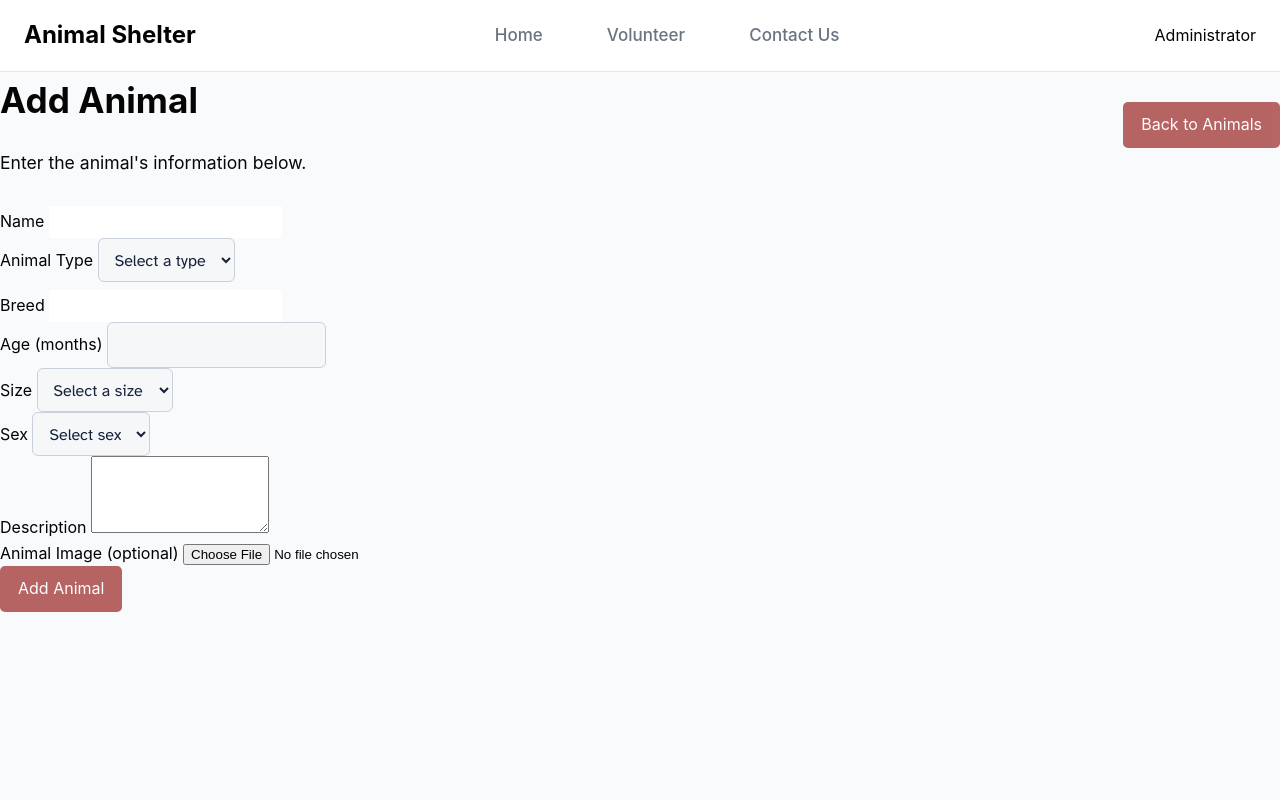
After one commit to DoomIAD/shelter, a Flask app: template templates/admin/add_animal.html in a window 1280 px wide. The commit adds this page. Run offline with Flask 3, Linux system fonts and the light colour scheme; the template is opened without the code that fills it, so the values that code supplies are empty; parts of the project's set-up code (start-up, migrations or seed data) failed here and were passed over.

Commit message:
Add animal management pages

```diff
--- a/database/database.py
+++ b/database/database.py
@@ -126,7 +126,8 @@ def init_db():
                 size TEXT NOT NULL,
                 sex TEXT NOT NULL,
                 description TEXT NOT NULL,
-                status TEXT NOT NULL DEFAULT 'available'
+                status TEXT NOT NULL DEFAULT 'available',
+                image_path TEXT
             );
 
             CREATE TABLE IF NOT EXISTS MedicalRecords (
--- a/main.py
+++ b/main.py
@@ -6,12 +6,15 @@ from routes.auth import auth
 from utils.auth_helpers import get_current_user
 from utils.decorators import admin_required
 from routes.admin import admin
+from routes.admin_animals import admin_animals
 
 # Initialize Flask application
 app = Flask(__name__)
+app.config["MAX_CONTENT_LENGTH"] = 5 * 1024 * 1024
 app.secret_key = SECRET_KEY
 app.register_blueprint(auth)
 app.register_blueprint(admin)
+app.register_blueprint(admin_animals)
 
 init_db()
 
--- a/static/css/style.css
+++ b/static/css/style.css
@@ -587,3 +587,83 @@ select {
         grid-template-columns: 1fr;
     }
 }
+
+
+/* Animal Management */
+
+.animal-management__toolbar {
+    display: flex;
+    justify-content: space-between;
+    align-items: center;
+    gap: 15px;
+    margin-bottom: 20px;
+}
+
+.animal-management__toolbar h2 {
+    margin: 0;
+}
+
+.animal-management__add-button {
+    padding: 10px 18px;
+    border: none;
+    border-radius: 5px;
+    background-color: #8b0000;
+    color: white;
+    font: inherit;
+    cursor: not-allowed;
+    opacity: 0.6;
+}
+
+.animal-table-wrapper {
+    width: 100%;
+    overflow-x: auto;
+    background-color: white;
+    border: 1px solid #ddd;
+    border-radius: 8px;
+}
+
+.animal-table {
+    width: 100%;
+    border-collapse: collapse;
+    text-align: left;
+}
+
+.animal-table th,
+.animal-table td {
+    padding: 15px;
+    border-bottom: 1px solid #ddd;
+    white-space: nowrap;
+}
+
+.animal-table th {
+    background-color: #f3f3f3;
+    font-weight: 700;
+}
+
+.animal-table tbody tr:hover {
+    background-color: #f9f9f9;
+}
+
+.animal-status {
+    display: inline-block;
+    padding: 5px 10px;
+    background-color: #eee;
+    border-radius: 12px;
+    font-size: 0.9rem;
+}
+
+.animal-management__empty {
+    padding: 30px;
+    text-align: center;
+    background-color: white;
+    border: 1px solid #ddd;
+    border-radius: 8px;
+    color: #666;
+}
+
+@media (max-width: 650px) {
+    .animal-management__toolbar {
+        align-items: flex-start;
+        flex-direction: column;
+    }
+}
--- /dev/null
+++ b/templates/admin/add_animal.html
@@ -0,0 +1,141 @@
+
+<!DOCTYPE html>
+<html lang="en">
+<head>
+    <meta charset="UTF-8" />
+    <meta name="viewport" content="width=device-width, initial-scale=1.0" />
+    <title>Manage Animals | Animal Shelter</title>
+
+    <link
+        rel="stylesheet"
+        href="{{ url_for('static', filename='css/style.css') }}"
+    />
+    <link
+        rel="stylesheet"
+        href="https://cdnjs.cloudflare.com/ajax/libs/font-awesome/4.7.0/css/font-awesome.min.css"
+    />
+    <link rel="preconnect" href="https://fonts.googleapis.com" />
+    <link rel="preconnect" href="https://fonts.gstatic.com" crossorigin />
+    <link
+        href="https://fonts.googleapis.com/css2?family=Atkinson+Hyperlegible:wght@400;700&display=swap"
+        rel="stylesheet"
+    />
+</head>
+
+<body>
+    <!-- Public Website Navigation -->
+    <header class="navbar">
+        <div class="navbar__container">
+            <h2 class="navbar__brand">Animal Shelter</h2>
+
+            <nav class="navbar__main-nav">
+                <ul class="nav-list">
+                    <li>
+                        <a href="{{ url_for('home') }}" class="nav-link">Home</a>
+                    </li>
+                    <li>
+                        <a href="#" class="nav-link">Volunteer</a>
+                    </li>
+                    <li>
+                        <a href="#" class="nav-link">Contact Us</a>
+                    </li>
+                </ul>
+            </nav>
+
+            <div class="navbar__user-actions">
+                <span class="nav-link">
+                    {{ current_user["first_name"] }}
+                </span>
+                <span>Administrator</span>
+            </div>
+        </div>
+    </header>
+
+        <main class="animal-management">
+            <div class="animal-management__toolbar">
+                <div>
+                    <h1>Add Animal</h1>
+                    <p>Enter the animal's information below.</p>
+                </div>
+
+                <a href="{{ url_for('admin_animals.index') }}"
+                class="animal-management__add-button">
+                    Back to Animals
+                </a>
+            </div>
+
+            <form method="POST"
+                enctype="multipart/form-data"
+                class="animal-form">
+
+                <div class="animal-form__field">
+                    <label for="name">Name</label>
+                    <input type="text" id="name" name="name" required>
+                </div>
+
+                <div class="animal-form__field">
+                    <label for="type">Animal Type</label>
+                    <select id="type" name="type" required>
+                        <option value="">Select a type</option>
+                        <option value="Dog">Dog</option>
+                        <option value="Cat">Cat</option>
+                        <option value="Other">Other</option>
+                    </select>
+                </div>
+
+                <div class="animal-form__field">
+                    <label for="breed">Breed</label>
+                    <input type="text" id="breed" name="breed" required>
+                </div>
+
+                <div class="animal-form__field">
+                    <label for="age_months">Age (months)</label>
+                    <input type="number"
+                        id="age_months"
+                        name="age_months"
+                        min="0"
+                        required>
+                </div>
+
+                <div class="animal-form__field">
+                    <label for="size">Size</label>
+                    <select id="size" name="size" required>
+                        <option value="">Select a size</option>
+                        <option value="Small">Small</option>
+                        <option value="Medium">Medium</option>
+                        <option value="Large">Large</option>
+                    </select>
+                </div>
+
+                <div class="animal-form__field">
+                    <label for="sex">Sex</label>
+                    <select id="sex" name="sex" required>
+                        <option value="">Select sex</option>
+                        <option value="Male">Male</option>
+                        <option value="Female">Female</option>
+                    </select>
+                </div>
+
+                <div class="animal-form__field">
+                    <label for="description">Description</label>
+                    <textarea id="description"
+                            name="description"
+                            rows="5"
+                            required></textarea>
+                </div>
+
+                <div class="animal-form__field">
+                    <label for="image">Animal Image (optional)</label>
+                    <input type="file"
+                        id="image"
+                        name="image"
+                        accept="image/png,image/jpeg,image/gif,image/webp">
+                </div>
+
+                <button type="submit" class="animal-management__add-button">
+                    Add Animal
+                </button>
+            </form>
+        </main>
+</body>
+</html>
--- a/templates/admin/dashboard.html
+++ b/templates/admin/dashboard.html
@@ -81,7 +81,7 @@
 
             <div class="admin-dashboard__grid">
 
-                <a href="#" class="admin-card">
+                <a href="{{ url_for('admin_animals.index') }}" class="admin-card">
                     <i class="fa fa-paw admin-card__icon"></i>
                     <h3>Manage Animals</h3>
                     <p>Add, edit, and remove animal listings.</p>
```
Also changed, not shown: routes/admin_animals.py (added, +157 -0 lines), templates/admin/animals.html (added, +134 -0 lines), 2 other files.
